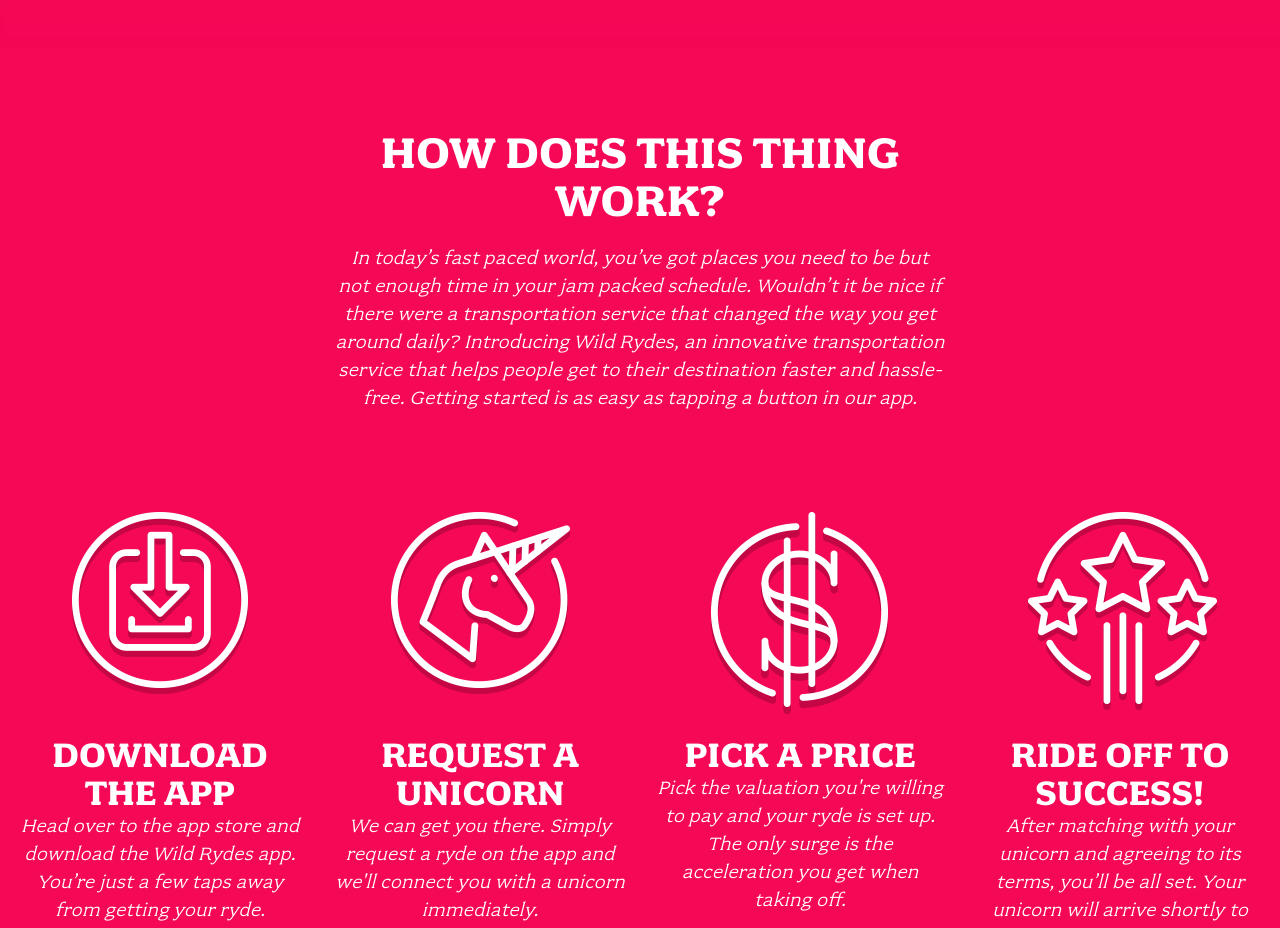
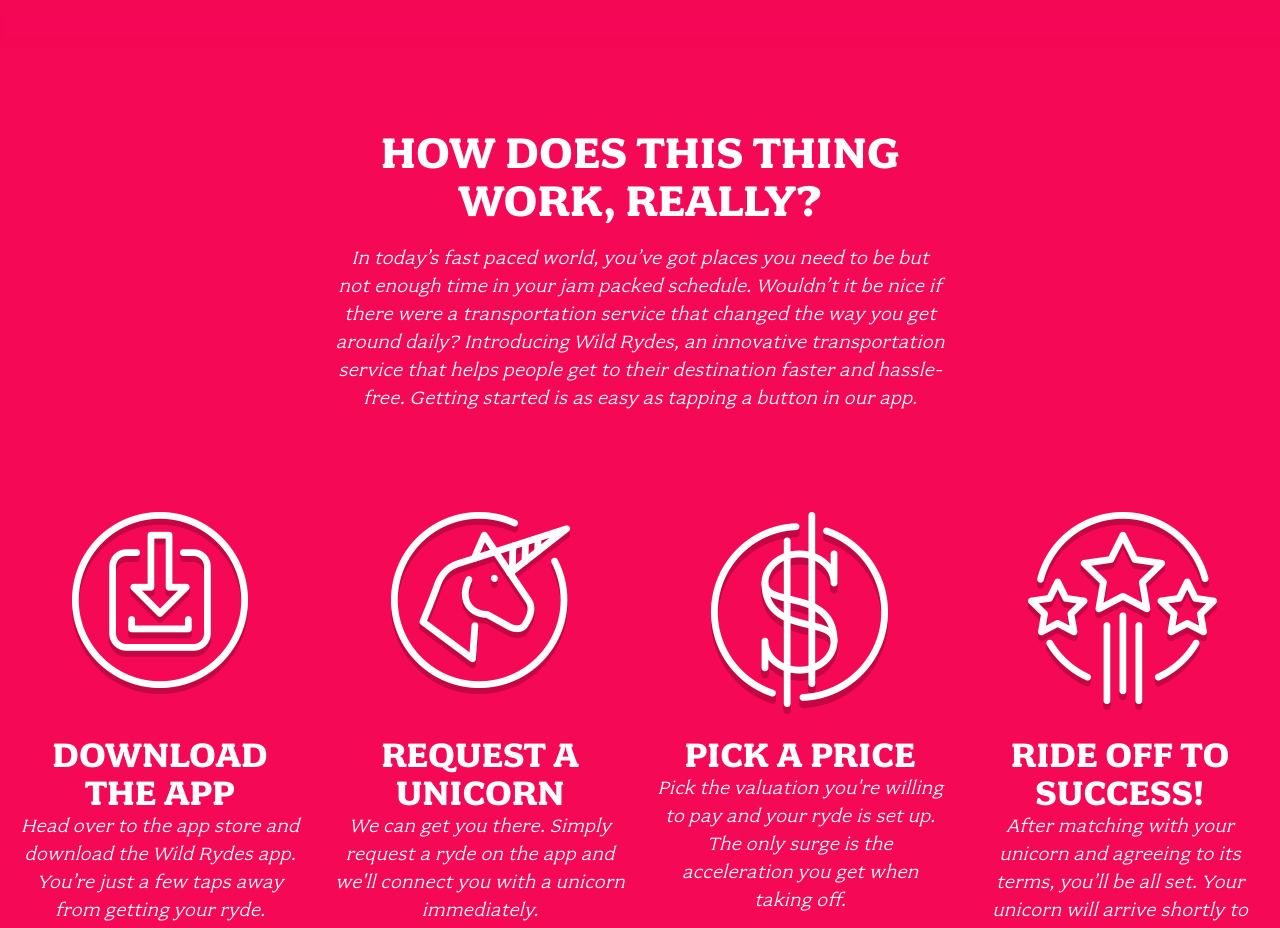
Before and after one commit to oskeewow/wildrydes-site, a plain HTML site: page index.html in a window 1280 px wide. Shown: the part 900-1828 px from the top of the page. Drawn offline with Linux system fonts and the light colour scheme.

Commit message:
Update index.html

```diff
--- a/index.html
+++ b/index.html
@@ -30,7 +30,7 @@
 
   <section class="home-about">
     <div class="row column large-9 xlarge-6 xxlarge-4">
-      <h2 class="section-title">How Does This Thing Work?</h2>
+      <h2 class="section-title">How Does This Thing Work, Really?</h2>
       <p class="content">
         In today’s fast paced world, you’ve got places you need to be but not enough time in your jam packed schedule. Wouldn’t it be nice if there were a transportation service that changed the way you get around daily? Introducing Wild Rydes, an innovative transportation service that helps people get to their destination faster and hassle-free. Getting started is as easy as tapping a button in our app.
       </p>
```
